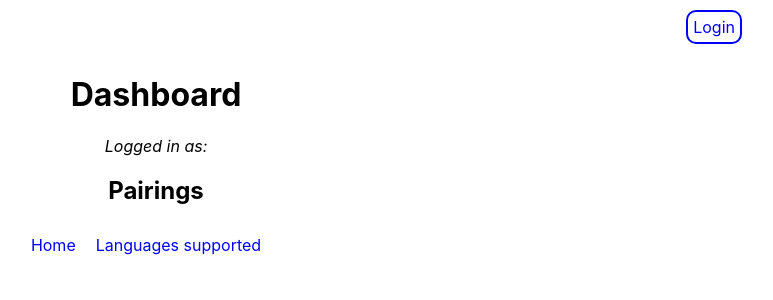
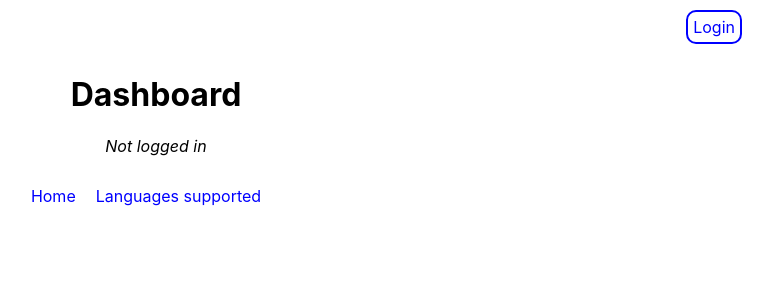
Before and after one commit to tomo-riff-raff/ui, a React (Create React App) app: page /dashboard in a window 1280 px wide. Shown: the top 300 px of the page, without its empty margins (484-1257 px from the left). Built offline with nearby package versions, Linux system fonts and the light colour scheme; no server answers.

Commit message:
Add conditional for no user logged in

```diff
--- a/src/components/Dashboard/Dashboard.js
+++ b/src/components/Dashboard/Dashboard.js
@@ -12,15 +12,21 @@ const GET_USER = gql`
 `;
 
 const Dashboard = () => {
-  const { user, setUser } = useContext(UserContext);
+  const { user } = useContext(UserContext);
   const { loading, error, data } = useQuery(GET_USER);
 
   return (
-    <header>
+    <div>
       <h1>Dashboard</h1>
-      <p class="explanatory-text">Logged in as: {data && data.getUser.username}</p>
-      <Pairings />
-    </header>
+      {user ? (
+        <div>
+          <p class="explanatory-text">Logged in as: {data && data.getUser.username}</p>
+          <Pairings />
+        </div>
+      ) : (
+        <p class="explanatory-text">Not logged in</p>
+      )}
+    </div>
   )
 }
 
```
